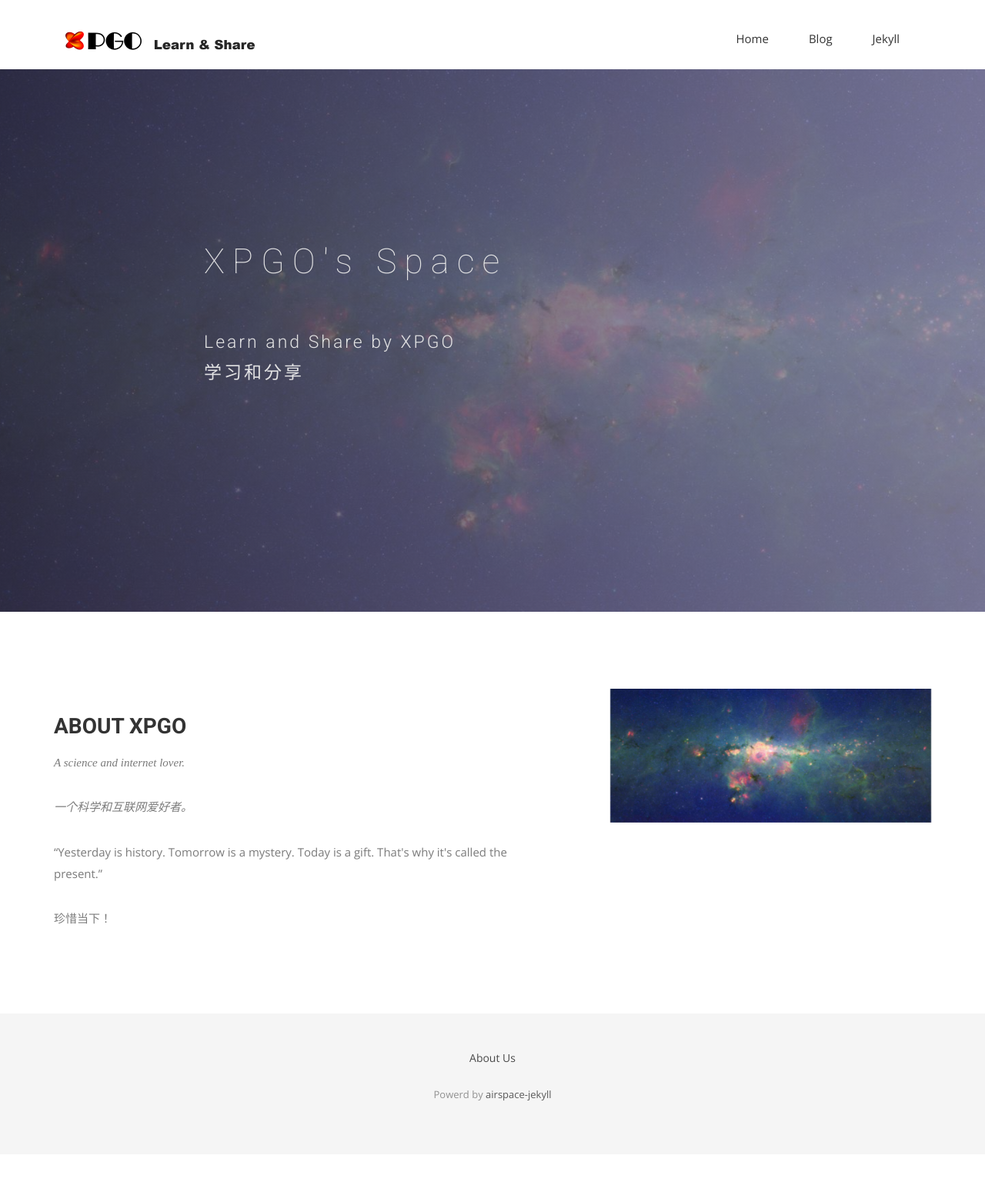
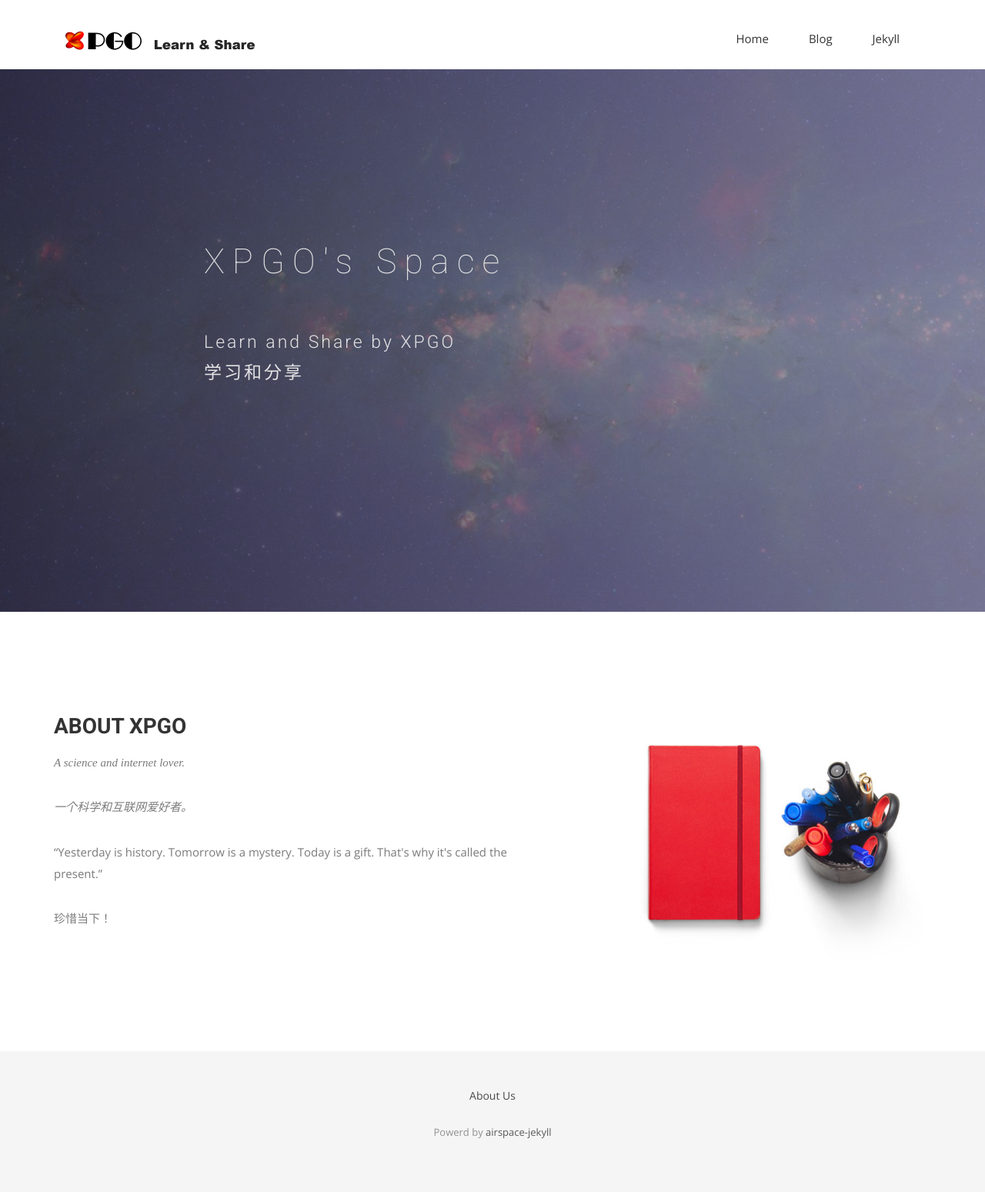
Before and after one commit to xpgo/xpgo.github.io, a Jekyll site: the page built from index.html, in a window 1280 px wide. Shown: the whole page at 77% size. Built offline with Jekyll 4.4.1, drawn with Linux system fonts in a browser that asks for light colours; nearby versions of some CDN libraries; some web fonts are replaced; before the commit the page ends 1500 px from its top, so only the background shows below that.

Commit message:
change wrapper-img.png

```diff
--- a/index.html
+++ b/index.html
@@ -34,7 +34,7 @@ permalink: /
       </div>
       <div class="col-md-5 col-sm-12">
         <div class="block">
-          <img src="img/wrapper-img-xpgo.jpg" alt="Img">
+          <img src="img/wrapper-img.png" alt="Img">
         </div>
       </div>
     </div>
```
Also changed, not shown: img/wrapper-img-xpgo.jpg (deleted).
